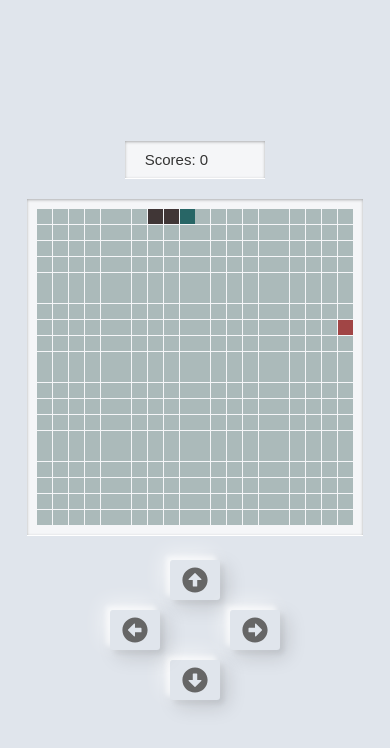
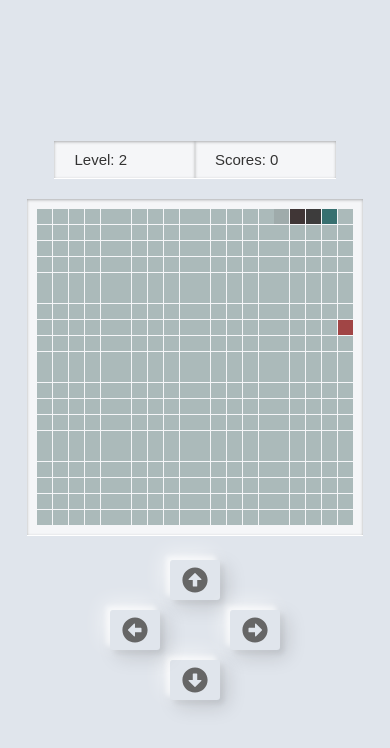
Before and after one commit to lunarlynx/snake-and-apples, a React (Create React App) app: page / in a window 390 px wide. Shown: the top 748 px of the page. Built offline with nearby package versions, Linux system fonts and the light colour scheme; the HTML template or start-up script is replaced by a standard one.

Commit message:
Working level up, refactoring refs

```diff
--- a/src/App.jsx
+++ b/src/App.jsx
@@ -12,22 +12,36 @@ const size = 'repeat(' + fieldSize + ', 1.5rem)';
 const fieldStyle = {
   gridTemplateColumns: size,
   gridTemplateRows: size
-}
+};
 
 function App() {
   const [score, setScore] = React.useState(0);
-  const [newDirect, setNewDirect] = React.useState();
   const [stateOfSnake, setStateOfSnake] = React.useState(startSnake);
+  const speedContainer = React.useRef(500);
+  const levelContainer = React.useRef(1);
   const [stateOfApple, setStateOfApple] = React.useState(startApple);
   const [isOver, setIsOver] = React.useState(false);
 
   // счетчик съеденных яблок
-  const updateData = () => {
+  const updateScore = () => {
     setScore(score + 1);
   };
 
-  // движение и управление змеей
+  // счетчик уровня
+  const updateLevel = () => {
+    levelContainer.current = levelContainer.current + 1;
+  };
+
+  function updateSpeed() {
+    if (speedContainer.current >= 60) {
+      speedContainer.current = speedContainer.current - 20;
+    } else {
+      return speedContainer;
+    }
+  }
+
   useEffect(() => {
+    if (isOver) return;
 
     // самостоятельное движение змеи
     let interval = setInterval(() => {
@@ -37,8 +51,22 @@ function App() {
       } else {
         setStateOfSnake(newCrawState);
       }
-    }, 1000);
+    }, speedContainer.current);
 
+    // отслеживание столкновения змеи с яблоком
+    if ((stateOfSnake.coordinates[0][0] === stateOfApple.coordinates[0]) && (stateOfSnake.coordinates[0][1] === stateOfApple.coordinates[1])) {
+      const newSnakeState = stateOfSnake.eating(stateOfApple.coordinates[0], stateOfApple.coordinates[1]);
+      updateScore();
+      setStateOfSnake(newSnakeState);
+      setStateOfApple(new Apple(newSnakeState));
+    }
+
+    return () => {
+      clearInterval(interval);
+    };
+  }, [stateOfSnake, isOver]);
+
+  useEffect(() => {
     // отслеживание нажатия кнопок на клавиатуре
     let listener = (event) => {
       let newStateOfSnake = stateOfSnake.direction(event, fieldSize);
@@ -48,28 +76,33 @@ function App() {
         setStateOfSnake(newStateOfSnake);
       }
     };
+
     document.addEventListener('keydown', listener);
-
-    // отслеживание столкновения змеи с яблоком
-    if ((stateOfSnake.coordinates[0][0] === stateOfApple.coordinates[0]) && (stateOfSnake.coordinates[0][1] === stateOfApple.coordinates[1])) {
-      const newSnakeState = stateOfSnake.eating(stateOfApple.coordinates[0], stateOfApple.coordinates[1]);
-      updateData();
-      setStateOfSnake(newSnakeState);
-      setStateOfApple(new Apple(newSnakeState));
-    }
-
     return () => {
-      clearInterval(interval);
       document.removeEventListener('keydown', listener);
     };
+  }, [stateOfSnake]);
 
-  });
+  // повышение сложности каждые 3 секунды
+  useEffect(() => {
+    if (isOver) return;
+
+    let complexity = setTimeout(() => {
+      updateLevel();
+      updateSpeed();
+    }, 5000);
+    return () => {
+      clearTimeout(complexity);
+    };
+
+  }, [speedContainer.current, isOver]);
 
   const fieldArray = [];
 
   if (isOver) {
-    fieldArray.push(<GameOver key={0} />);
+    fieldArray.push(<GameOver key={0}/>);
   } else {
+    // рисование поля
     for (let x = 0; x < fieldSize; x++) {
       for (let y = 0; y < fieldSize; y++) {
         const isTail = stateOfSnake.isTail(x, y);
@@ -81,11 +114,7 @@ function App() {
   }
 
   // хендлер для управления змейкой веб-кнопками
-  function directPush(d) {
-    setNewDirect(d);
-  }
-  let directHandler = direct => {
-    directPush(direct);
+  const directHandler = direct => {
     let newStateOfSnake = stateOfSnake.directionWithPath(direct, fieldSize);
     if (newStateOfSnake === undefined) {
       setIsOver(true);
@@ -96,11 +125,11 @@ function App() {
 
   return (
     <div className="App">
-      <Scores score={score} />
+      <Scores score={score} level={levelContainer.current}/>
       <div className="container" style={fieldStyle}>
         {fieldArray}
       </div>
-      <Controls direct={directHandler} noGame={isOver} />
+      <Controls direct={directHandler} noGame={isOver}/>
     </div>
   );
 }
--- a/src/Field/Square.module.css
+++ b/src/Field/Square.module.css
@@ -1,15 +1,19 @@
+.item, .snaked, .head, .apple {
+    transition: .3s ease;
+}
+
 .item {
-  background: #abbaba;
+    background: #abbaba;
 }
 
 .snaked {
-  background: #403636;
+    background: #403636;
 }
 
 .head {
-  background: #286666;
+    background: #286666;
 }
 
 .apple {
-  background: #a14545;
+    background: #a14545;
 }
--- a/src/Scores/Scores.jsx
+++ b/src/Scores/Scores.jsx
@@ -2,8 +2,9 @@ import styles from './Scores.module.css';
 import React from 'react';
 
 const Scores = (props) => {
-  return  <div className={styles.scores}>
-    Scores: {props.score}
+  return  <div className={styles.info}>
+    <div className={styles.level}>Level: {props.level}</div>
+    <div className={styles.scores}>Scores: {props.score}</div>
   </div>
 }
 
--- a/src/Scores/Scores.module.css
+++ b/src/Scores/Scores.module.css
@@ -1,8 +1,17 @@
-.scores {
+.scores, .level {
     box-shadow: inset 0 1px 3px rgba(0, 0, 0, .3), 0 1px 0 #fff;
     text-shadow: 0 1px 0 rgba(255, 255, 255, .4);
     background: #f5f6f8;
     padding: 1rem 2rem;
     color: #333;
-    min-width: 30%;
+    width: 30%;
+    min-width: 9rem;
 }
+
+@media screen and (max-width: 700px) {
+    .info {
+        display: flex;
+        width: 100%;
+        justify-content: center;
+    }
+}
```
